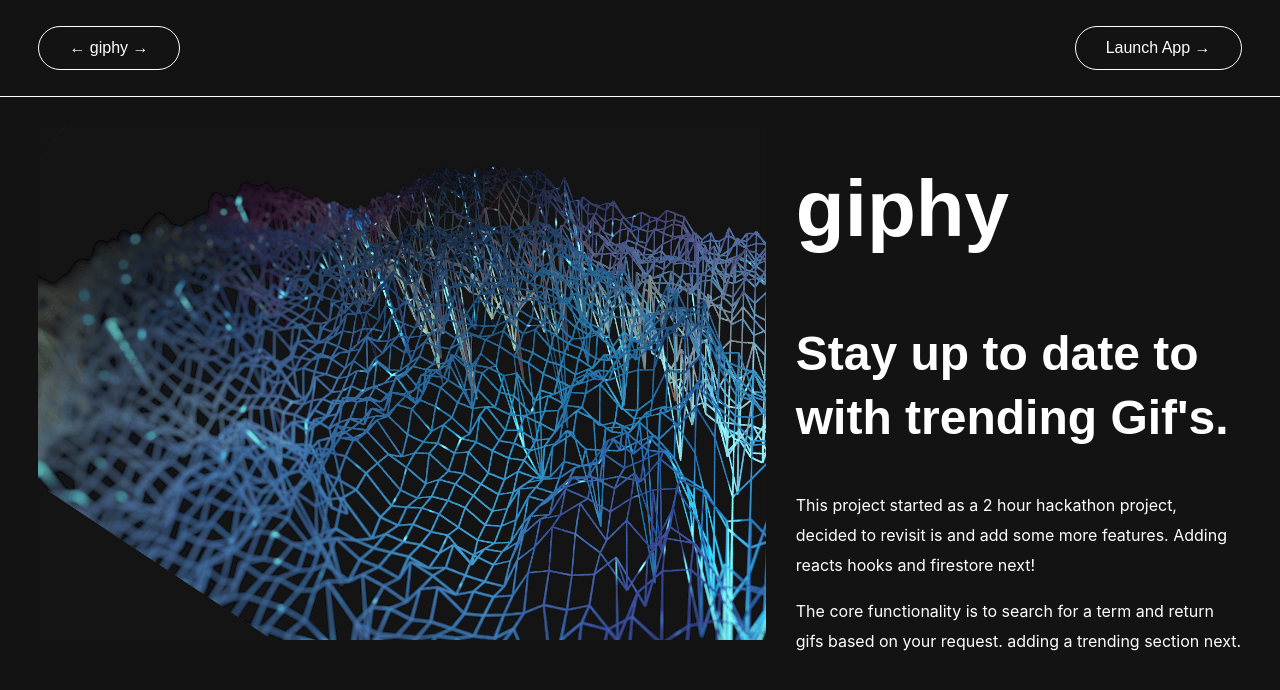
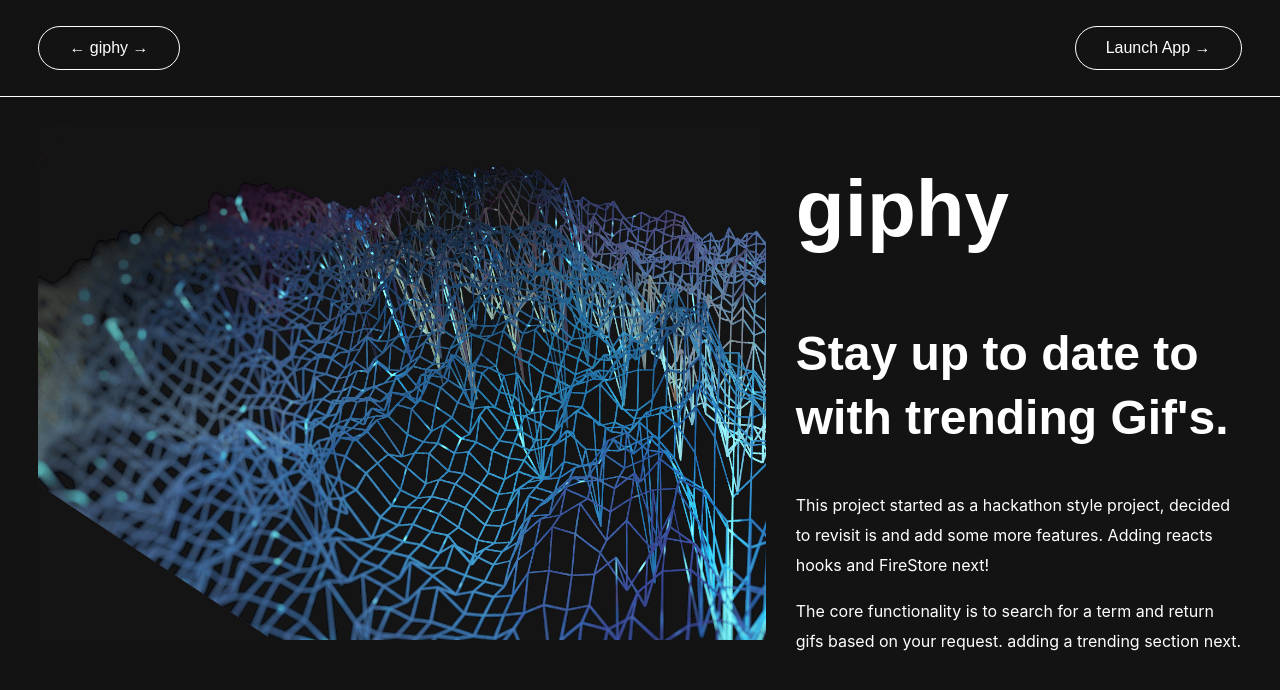
Before and after one commit to keilmart/react-giphy, a React (Create React App) app: page / in a window 1280 px wide. Shown: the top 690 px of the page. Built offline with nearby package versions, Linux system fonts and the light colour scheme.

Commit message:
small tweaks

```diff
--- a/src/components/Homepage.jsx
+++ b/src/components/Homepage.jsx
@@ -12,7 +12,7 @@
                     <div className="mainDescription">
                         <h1>giphy</h1>
                         <h2>Stay up to date to with trending Gif's.</h2>
-                        <span><p>This project started as a 2 hour hackathon project, decided to revisit is and add some more features. Adding reacts hooks and firestore next!</p></span>
+                        <span><p>This project started as a hackathon style project, decided to revisit is and add some more features. Adding reacts hooks and FireStore next!</p></span>
                         <span><p>The core functionality is to search for a term and return gifs based on your request. adding a trending section next.</p></span>
                     </div>
                 </div>
```
